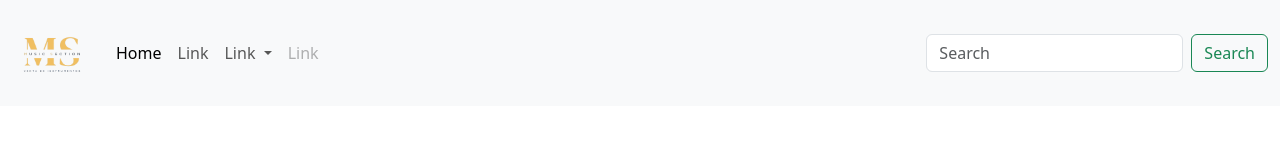
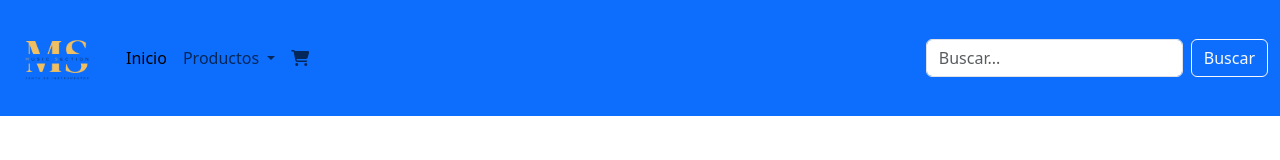
Before and after one commit to alex-beltramella/PFalexbeltramella2, a plain HTML site: page index.html in a window 1280 px wide. Drawn offline with nearby package versions, Linux system fonts and the light colour scheme.

Commit message:
agregue navegacion en index.html hacia las otras paginas, link y script de fontawesom para el carrito

```diff
--- a/css/style.css
+++ b/css/style.css
@@ -1,8 +1,13 @@
 * {
     margin: 0;
     padding: 0;
+    box-sizing: border-box;
+}
+
+body {
+    width: 100vw;
 }
 
 .img-logo-navbar {
-    width: 80px;
+    width: 90px;
 }
--- a/index.html
+++ b/index.html
@@ -6,45 +6,49 @@
     <meta name="viewport" content="width=device-width, initial-scale=1.0">
     <title>Music Section</title>
     <link rel="shortcut icon" href="./img/logo-para-favicon.png" type="image/x-icon">
+    <link rel="stylesheet" href="https://kit.fontawesome.com/a5ade099d8.css" crossorigin="anonymous">
+    <script src="https://kit.fontawesome.com/a5ade099d8.js" crossorigin="anonymous"></script>
     <link href="https://cdn.jsdelivr.net/npm/bootstrap@5.3.0-alpha1/dist/css/bootstrap.min.css" rel="stylesheet" integrity="sha384-GLhlTQ8iRABdZLl6O3oVMWSktQOp6b7In1Zl3/Jr59b6EGGoI1aFkw7cmDA6j6gD" crossorigin="anonymous">
     <script src="https://cdn.jsdelivr.net/npm/bootstrap@5.3.0-alpha1/dist/js/bootstrap.bundle.min.js" integrity="sha384-w76AqPfDkMBDXo30jS1Sgez6pr3x5MlQ1ZAGC+nuZB+EYdgRZgiwxhTBTkF7CXvN" crossorigin="anonymous"></script>
     <link rel="stylesheet" href="/css/style.css">
 </head>
 
 <body>
-    <header>
-        <nav class="navbar navbar-expand-lg bg-body-tertiary">
+    <header class="bg-primary">
+        <nav class="navbar navbar-expand-lg">
             <div class="container-fluid">
-                <a class="navbar-brand" href="#"><img class="img-logo-navbar" src="./img/logo-para-nav.png" alt=""></a>
+                <a class="navbar-brand" href="./index.html"><img class="img-logo-navbar" src="./img/logo-para-nav.png" alt="logo"></a>
             <button class="navbar-toggler" type="button" data-bs-toggle="collapse" data-bs-target="#navbarScroll" aria-controls="navbarScroll" aria-expanded="false" aria-label="Toggle navigation">
                 <span class="navbar-toggler-icon"></span>
             </button>
             <div class="collapse navbar-collapse" id="navbarScroll">
-                <ul class="navbar-nav me-auto my-2 my-lg-0 navbar-nav-scroll" style="--bs-scroll-height: 100px;">
+                <ul class="navbar-nav me-auto my-2 my-lg-0 navbar-nav-scroll" >
                     <li class="nav-item">
-                        <a class="nav-link active" aria-current="page" href="#">Home</a>
+                        <a class="nav-link active" aria-current="page" href="./index.html">Inicio</a>
                     </li>
-                    <li class="nav-item">
-                        <a class="nav-link" href="#">Link</a>
-                    </li>
+
                     <li class="nav-item dropdown">
-                        <a class="nav-link dropdown-toggle" href="#" role="button" data-bs-toggle="dropdown" aria-expanded="false">
-                        Link
+                        <a class="nav-link dropdown-toggle" href="./pages/productos.html" role="button" data-bs-toggle="dropdown" aria-expanded="false">
+                        Productos
                         </a>
                 <ul class="dropdown-menu">
-                        <li><a class="dropdown-item" href="#">Action</a></li>
-                        <li><a class="dropdown-item" href="#">Another action</a></li>
-                        <li><hr class="dropdown-divider"></li>
-                        <li><a class="dropdown-item" href="#">Something else here</a></li>
+                        <li><a class="dropdown-item" href="./pages productos/inst-percusion.html">Instrumentos de percusión</a></li>
+                        <li><a class="dropdown-item" href="./pages productos/inst-cuerdas.html">Instrumentos de cuerda</a></li>
+                        <li><a class="dropdown-item" href="./pages productos/inst-viento.html">Instrumentos de viento</a></li>
+                        <li><a class="dropdown-item" href="./pages productos/inst-idiofonos.html">Instrumentos idiófonos</a></li>
+                        <li><a class="dropdown-item" href="./pages productos/inst-electrofonos.html">Instrumentos electrófonos</a></li>
                 </ul>
+                <li class="nav-item">
+                    <a class="nav-link" href="./pages/carrito.html"><i class="fa-sharp fa-solid fa-cart-shopping"></i></a>
+                </li>
                     </li>
-                    <li class="nav-item">
+                    <li class="nav-item d-none">
                         <a class="nav-link disabled">Link</a>
                     </li>
                 </ul>
-                    <form class="d-flex" role="search">
-                    <input class="form-control me-2" type="search" placeholder="Search" aria-label="Search">
-                    <button class="btn btn-outline-success" type="submit">Search</button>
+                    <form class="d-flex form-search" role="search">
+                    <input class="form-control me-2" type="search" placeholder="Buscar..." aria-label="Search">
+                    <button type="button" class="btn btn-outline-light">Buscar</button>
                     </form>
                 </div>
             </div>
```
Also changed, not shown: 1 other file.
